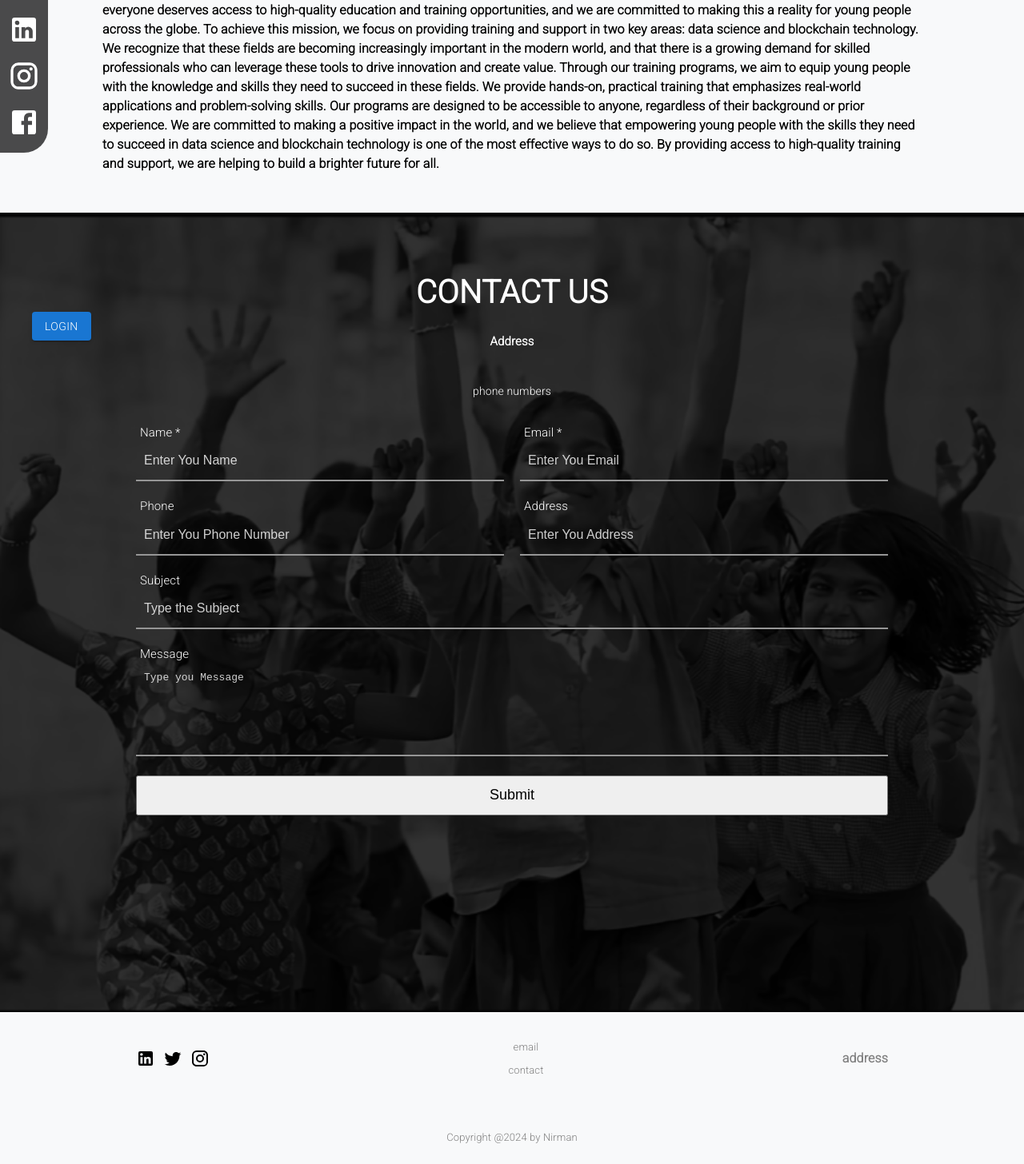
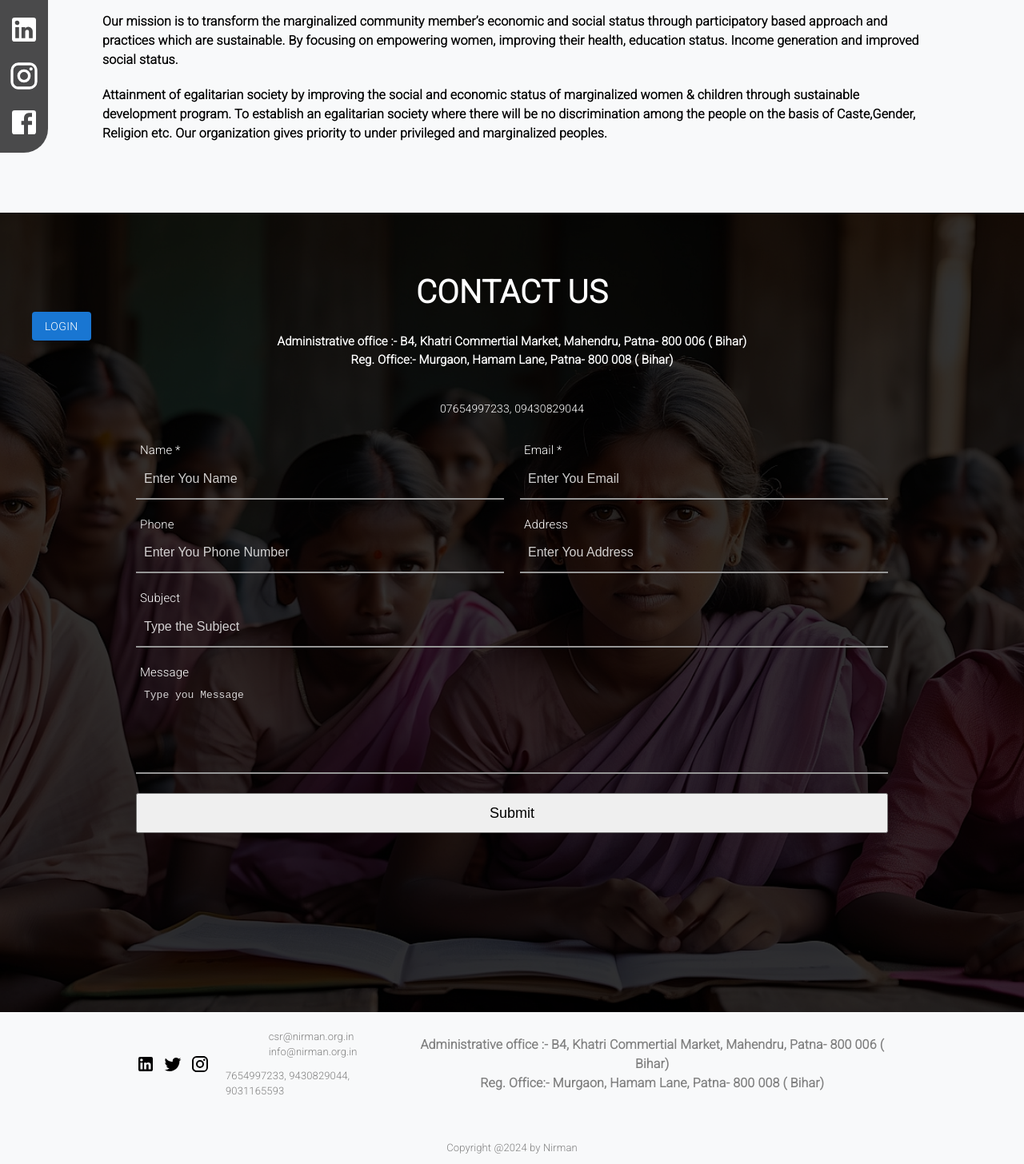
Before and after one commit to ishanyadav13290/Nirman-NGO--Frontend, a React (Create React App) app: page /Mission in a window 1280 px wide. Shown: the part 334-1790 px from the top of the page at 80% size. Built offline with nearby package versions, Linux system fonts and the light colour scheme; no server answers; a web font is replaced by a local one.

Commit message:
new build and image changes

```diff
--- a/src/Components/Footer/Footer.jsx
+++ b/src/Components/Footer/Footer.jsx
@@ -8,7 +8,8 @@ import axios from "axios";
 import { useRef } from "react";
 import { motion } from "framer-motion";
 import { useInView } from "framer-motion";
-import bgImg from "./bg.png";
+import bgImg from "./bg2.jpg";
+// import bgImg from "./bg.png";
 import { useContext } from "react";
 import { Context } from "../../ContextApi";
 export default function Footer() {
@@ -76,13 +77,15 @@ export default function Footer() {
                   fontWeight={"700"}
                   fontSize={"15px"}
                 >
-                  Address
+                  Administrative office :-	B4, Khatri Commertial Market, Mahendru, Patna- 800 006 ( Bihar)
+              <br/>
+Reg. Office:-	Murgaon, Hamam Lane, Patna- 800 008 ( Bihar)
                 </Typography>
                 <Typography color={"white"} fontSize={"14px"}>
 
                 </Typography>
                 <Typography color={"white"} fontSize={"14px"}>
-                phone numbers
+                07654997233, 09430829044
                 </Typography>
               </Box>
               <Box
@@ -224,12 +227,15 @@ export default function Footer() {
               gap={"10px"}
               flexDirection={"column"}
             >
-              <Typography fontSize={"13px"}>email</Typography>
-              <Typography fontSize={"13px"}>contact</Typography>
+              <Typography fontSize={"13px"}>csr@nirman.org.in
+              <br/>info@nirman.org.in</Typography>
+              <Typography fontSize={"13px"}>7654997233, 9430829044, 9031165593</Typography>
             </Box>
             <Box textAlign={"center"}>
               <Typography fontWeight={"bold"} color={"gray"}>
-              address
+              Administrative office :-	B4, Khatri Commertial Market, Mahendru, Patna- 800 006 ( Bihar)
+              <br/>
+Reg. Office:-	Murgaon, Hamam Lane, Patna- 800 008 ( Bihar)
               </Typography>
             </Box>
           </Box>
--- a/src/Components/Impact/Impact.jsx
+++ b/src/Components/Impact/Impact.jsx
@@ -33,32 +33,27 @@ export default function Impact() {
         alignContent={"flex-start"}
       >
         <Typography variant="h4" fontWeight={700}>
-          <em>Creating Lasting Change, One Life at a Time</em>
+          <em>Empowering Youth and Communities: Nirman's Impact</em>
           <br />
         </Typography>
         <Typography
           fontWeight={"bold"}
           fontFamily={'"Roboto","Helvetica","Arial",sans-serif'}
         >
-          At Nirman, our goal is to make a meaningful impact on the
-          lives of young people around the world. Through our training programs
-          in data science and blockchain technology, we aim to equip young
-          people with the skills they need to succeed in the digital economy,
-          and to create positive change in their communities and beyond. Our
-          impact can be seen in the success stories of the young people we have
-          trained. We have seen our graduates go on to secure meaningful
-          employment, launch successful businesses, and make a difference in
-          their communities. We are proud to have played a role in their
-          success, and we are committed to continuing to support them and others
-          like them in the future. We measure our impact not just in terms of
-          the number of people we reach, but in the quality of the training and
-          support we provide. We aim to provide a transformative experience that
-          equips young people with the knowledge and skills they need to thrive,
-          and that inspires them to pursue their dreams and make a positive
-          impact in the world. Our ultimate goal is to help create a more
-          equitable and inclusive world, where everyone has the opportunity to
-          succeed. We believe that by investing in the potential of young
-          people, we can help create a brighter future for all.
+
+
+Nirman, a stalwart civil society organization entrenched in Bihar since 1995, stands as a beacon of change for the marginalized strata of society. With a robust network comprising 22 civil society organizations, Nirman diligently strives towards elevating Human Development Index indicators, particularly in Education, Health, and Social Status. Over its 25-year journey, Nirman has etched a distinctive niche through its relentless efforts in the grassroots arena.
+<br />
+At the heart of Nirman's philosophy lies a holistic approach towards community development. By addressing not only Education and Health but also delving into Gender issues, Nirman ensures a comprehensive upliftment strategy. Acting as a conduit between the state government and beneficiaries, Nirman facilitates the seamless execution of various welfare programs tailored for the marginalized populace.
+<br />
+
+Central to Nirman's ethos is the cultivation of youth and civil society leadership. Through meticulously crafted networks spanning from District to Panchayat levels, Nirman fosters an environment ripe for dynamic interventions in the development sector. Emphasizing inclusivity, each network boasts a diverse composition, including female representation at its core.
+<br />
+
+Nirman's journey is marked by advocacy and action. From grassroots mobilization to advocacy at governmental and media forums, Nirman champions the cause of social justice and equitable access to government schemes. Recognizing the pivotal role of community participation, Nirman endeavors to break barriers of caste, creed, religion, and gender to usher in sustainable development.
+<br />
+
+In regions like Patna, Vaishali, Arwal, and Nalanda, Nirman's impact reverberates profoundly. With a steadfast focus on Education, Livelihood, Gender equality, and Health, Nirman continues to spearhead transformative initiatives for the underprivileged. Anchored by expertise in adolescent education, skill training, and social mobilization, Nirman remains steadfast in its commitment to nurturing empowered communities and fostering sustainable progress.
         </Typography>
       </Box>
       <Box></Box>
--- a/src/Components/LandingPage/firstSection/FirstSection.jsx
+++ b/src/Components/LandingPage/firstSection/FirstSection.jsx
@@ -4,7 +4,9 @@ import Box from '@mui/material/Box';
 import { useRef, useState, useEffect } from 'react';
 import { NavLink } from 'react-router-dom';
 import { useInView } from 'framer-motion';
-import BgImg from "./backgroundImg-modified.png";
+// import BgImg from "./backgroundImg-modified.png";
+// import BgImg from "./backgroundImg-modified.png";
+import BgImg from "./bg1.jpg";
 import { motion } from "framer-motion";
 export default function FirstSection() {
     const ref = useRef(null)
@@ -36,7 +38,7 @@ export default function FirstSection() {
                                 Nirman
                                 </Typography>
                                 <Typography sx={{ fontSize: "14px", color: "white", fontWeight: "800", fontFamily: "Roboto, sans-serif" }}>
-                                Your donation providing life changing education for children from rural villages. Nirman is a non-profit section-8 organisation. We need your support.                                </Typography>s
+                                Nirman  is a Non-Profit Voluntary Organisation working for the cause of drown trodden and suppressed people, general weaker section of the society. We work without any discrimination of Caste, Religion, Creed and Gender etc.</Typography>
                                 <NavLink to={"/Projects"} style={{ textDecoration: "none",width: "210px" }}>
                                     <Button variant="text" style={{ fontFamily: 'Roboto, sans-serif', fontSize: "20px", width: "210px", height: "68px", background: "red", color: "white", borderRadius: "10px", fontWeight: "800" }}>Start Donation</Button>
                                 </NavLink>
--- a/src/Components/LoginPage/Login.jsx
+++ b/src/Components/LoginPage/Login.jsx
@@ -10,7 +10,8 @@ export default function LoginPage() {
         {email:"sumitsaurabh@gmail.com",password:"sumitsaurabh123"},
         {email:"ishanyadav13290@gmail.com",password:"ishanyadav13290@gmail.com"},
         {email:"raghbirsingh9101@gmail.com",password:"raghbirsingh9101@gmail.com"},
-        {email:"yashwantsharma@gmail.com",password:"yashwantsharma123"}
+        {email:"yashwantsharma@gmail.com",password:"yashwantsharma123"},
+        {email:"nirman.bihar02@gmail.com",password:"nirman.bihar02@gmail.com"}
     ]
     let emailRef = useRef(null)
     let passRef = useRef(null)
--- a/src/Components/Mission/Mission.jsx
+++ b/src/Components/Mission/Mission.jsx
@@ -40,26 +40,16 @@ export default function Certificates() {
           fontWeight={"bold"}
           fontFamily={'"Roboto","Helvetica","Arial",sans-serif'}
         >
-          At Nirman, our mission is to empower young people with the
-          skills they need to succeed in the rapidly changing digital economy.
-          We believe that everyone deserves access to high-quality education and
-          training opportunities, and we are committed to making this a reality
-          for young people across the globe. To achieve this mission, we focus
-          on providing training and support in two key areas: data science and
-          blockchain technology. We recognize that these fields are becoming
-          increasingly important in the modern world, and that there is a
-          growing demand for skilled professionals who can leverage these tools
-          to drive innovation and create value. Through our training programs,
-          we aim to equip young people with the knowledge and skills they need
-          to succeed in these fields. We provide hands-on, practical training
-          that emphasizes real-world applications and problem-solving skills.
-          Our programs are designed to be accessible to anyone, regardless of
-          their background or prior experience. We are committed to making a
-          positive impact in the world, and we believe that empowering young
-          people with the skills they need to succeed in data science and
-          blockchain technology is one of the most effective ways to do so. By
-          providing access to high-quality training and support, we are helping
-          to build a brighter future for all.
+          Our mission is to transform the marginalized community member’s economic and social status through participatory based approach and practices which are sustainable. By focusing on empowering women, improving their health, education status. Income generation and improved social status.
+
+        </Typography>
+        <Typography
+          fontWeight={"bold"}
+          fontFamily={'"Roboto","Helvetica","Arial",sans-serif'}
+        >
+Attainment of egalitarian society by improving the social and economic status of marginalized women & children through sustainable development program.
+
+To establish an egalitarian society where there will be no discrimination among the people on the basis of Caste,Gender, Religion etc. Our organization gives priority to under privileged and marginalized peoples.
         </Typography>
       </Box>
       <Box></Box>
```
Also changed, not shown: src/Components/Footer/bg2.jpg (added), src/Components/LandingPage/firstSection/bg1.jpg (added), 12 other files (tests, documents, lock files or other folders).
